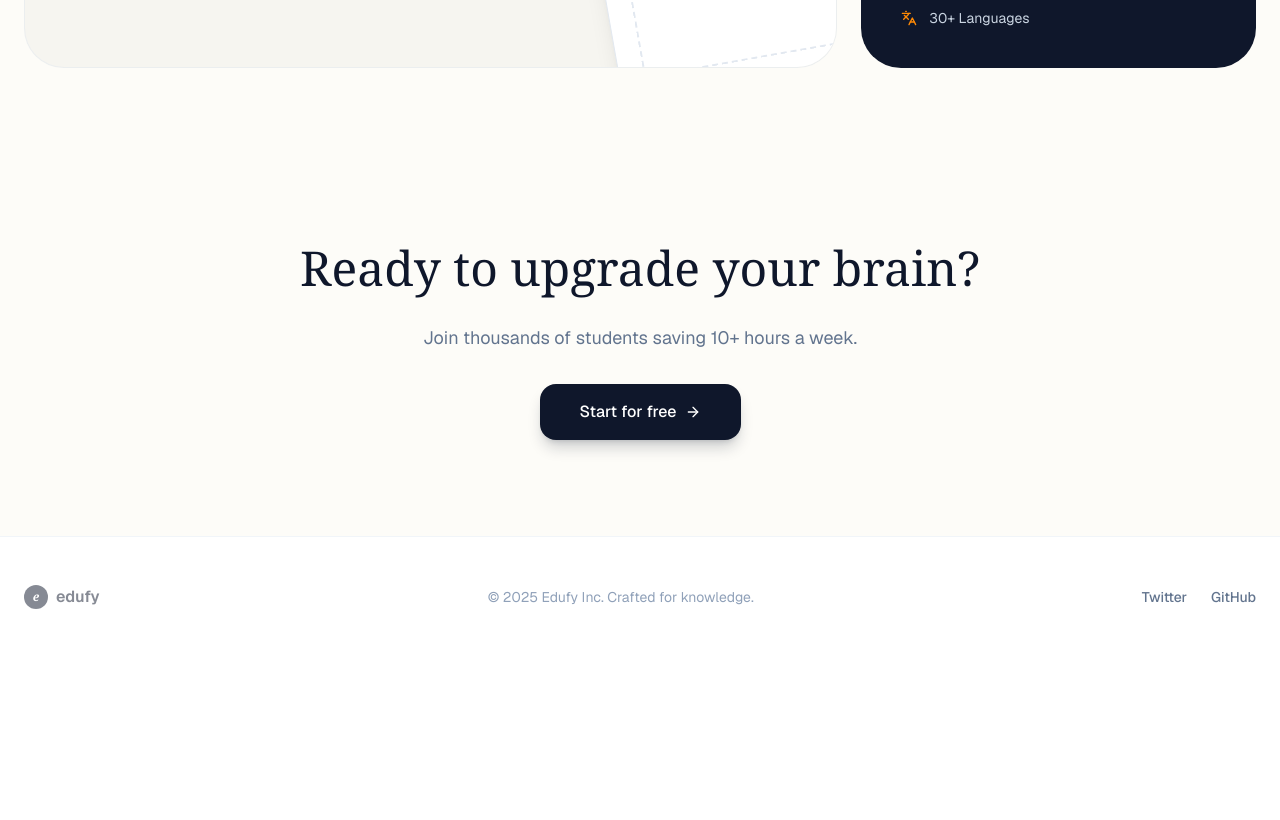
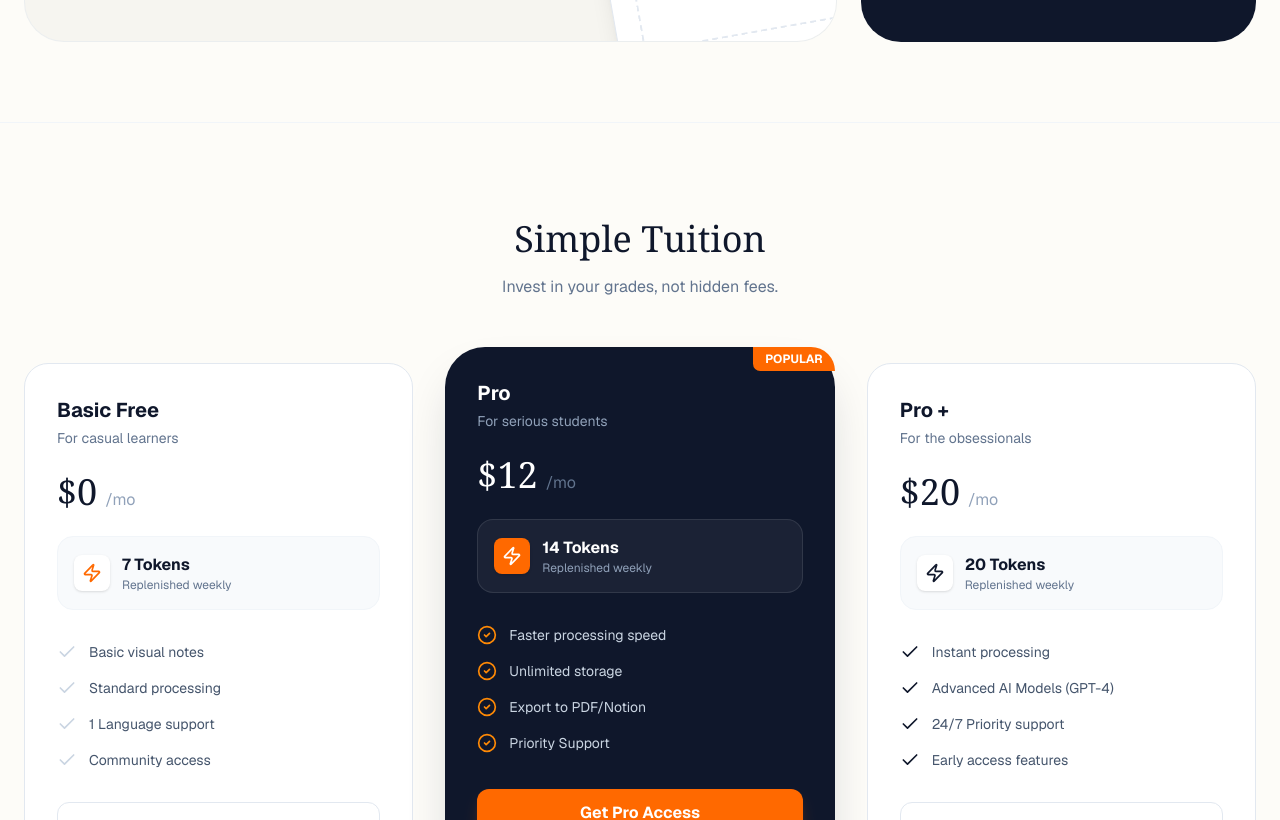
Before and after one commit to hanswys/eduai-fullstack, a Next.js app in the folder eduai-frontend/: page / in a window 1280 px wide. Shown: the part 1980-2800 px from the top of the page. Before the commit the page ends 2637 px from the top, so only its background shows below. Built offline with nearby package versions, Linux system fonts and the light colour scheme; no server answers.

Commit message:
pricing section

```diff
--- a/eduai-frontend/app/page.tsx
+++ b/eduai-frontend/app/page.tsx
@@ -13,7 +13,9 @@ import {
   Languages,
   Clock,
   FileQuestion,
-  AlertCircle
+  AlertCircle,
+  Zap,
+  Check
 } from 'lucide-react';
 
 // --- DECORATIVE COMPONENTS ---
@@ -51,6 +53,7 @@ export default function LandingPage() {
           <div className="hidden md:flex items-center gap-8 text-sm font-medium text-slate-500">
             <a href="#problem" className="hover:text-slate-900 transition-colors">The Problem</a>
             <a href="#features" className="hover:text-slate-900 transition-colors">Methodology</a>
+            <a href="#pricing" className="hover:text-slate-900 transition-colors">Tuition</a>
           </div>
 
           <div className="flex items-center gap-3">
@@ -71,6 +74,7 @@ export default function LandingPage() {
           <div className="flex flex-col gap-6 text-2xl font-serif text-slate-900">
             <a href="#problem" onClick={() => setIsMenuOpen(false)}>The Problem</a>
             <a href="#features" onClick={() => setIsMenuOpen(false)}>Methodology</a>
+            <a href="#pricing" onClick={() => setIsMenuOpen(false)}>Pricing</a>
             <a href="/login" onClick={() => setIsMenuOpen(false)}>Sign In</a>
             <a href="/signup" className="text-orange-600" onClick={() => setIsMenuOpen(false)}>Try for free</a>
           </div>
@@ -106,7 +110,7 @@ export default function LandingPage() {
         </div>
       </main>
 
-      {/* PROBLEM SECTION (Replaces Waitlist) */}
+      {/* PROBLEM SECTION */}
       <section id="problem" className="py-20 px-4">
          <div className="max-w-6xl mx-auto">
             <div className="text-center mb-16">
@@ -115,36 +119,33 @@ export default function LandingPage() {
             </div>
 
             <div className="grid md:grid-cols-3 gap-8">
-               {/* Pain Point 1 */}
                <div className="p-8 bg-white border border-slate-100 rounded-3xl shadow-sm hover:shadow-md transition duration-300">
                   <div className="w-12 h-12 bg-red-50 rounded-xl flex items-center justify-center mb-6">
                      <FileQuestion className="w-6 h-6 text-red-500" />
                   </div>
                   <h4 className="text-xl font-bold text-slate-900 mb-3">Information Overload</h4>
                   <p className="text-slate-500 leading-relaxed">
-                     You have 2 hours to digest 50 pages of dense text. Traditional note-taking is too slow to keep up with the volume of information.
+                     You have 2 hours to digest 50 pages of dense text. Traditional note-taking is too slow.
                   </p>
                </div>
 
-               {/* Pain Point 2 */}
                <div className="p-8 bg-white border border-slate-100 rounded-3xl shadow-sm hover:shadow-md transition duration-300">
                   <div className="w-12 h-12 bg-orange-50 rounded-xl flex items-center justify-center mb-6">
                      <AlertCircle className="w-6 h-6 text-orange-500" />
                   </div>
                   <h4 className="text-xl font-bold text-slate-900 mb-3">Language Barriers</h4>
                   <p className="text-slate-500 leading-relaxed">
-                     Textbooks are often written in complex academic language or foreign tongues, making simple concepts unnecessarily hard to decode.
+                     Textbooks often use complex academic language or foreign tongues, making simple concepts hard to decode.
                   </p>
                </div>
 
-               {/* Pain Point 3 */}
                <div className="p-8 bg-white border border-slate-100 rounded-3xl shadow-sm hover:shadow-md transition duration-300">
                   <div className="w-12 h-12 bg-slate-100 rounded-xl flex items-center justify-center mb-6">
                      <Clock className="w-6 h-6 text-slate-600" />
                   </div>
                   <h4 className="text-xl font-bold text-slate-900 mb-3">Disorganized Chaos</h4>
                   <p className="text-slate-500 leading-relaxed">
-                     Notes scattered across three notebooks and five apps. When exam time comes, you spend more time finding notes than actually studying.
+                     Notes scattered across notebooks and apps. You spend more time finding notes than studying.
                   </p>
                </div>
             </div>
@@ -171,8 +172,6 @@ export default function LandingPage() {
                 Don't just read the lecture. See it. Our engine converts dense audio transcripts into structured, easy-to-study knowledge maps.
               </p>
             </div>
-
-            {/* Visual Decoration */}
             <div className="absolute right-[-50px] bottom-[-50px] md:right-[-20px] md:bottom-[-20px] w-64 h-64 bg-white rounded-3xl border border-slate-200 shadow-xl transform rotate-[-10deg] group-hover:rotate-[-5deg] group-hover:translate-y-[-10px] transition duration-500 flex items-center justify-center p-6">
                <div className="w-full h-full border-2 border-dashed border-slate-200 rounded-xl flex items-center justify-center">
                   <BookOpen className="text-slate-200 w-20 h-20" />
@@ -205,7 +204,119 @@ export default function LandingPage() {
               </div>
             </div>
           </div>
+        </div>
+      </section>
 
+      {/* PRICING SECTION */}
+      <section id="pricing" className="py-24 px-4 sm:px-6 border-t border-slate-100">
+        <div className="max-w-7xl mx-auto">
+          <div className="text-center mb-16">
+            <h2 className="text-3xl md:text-4xl font-serif text-slate-900 mb-4">Simple Tuition</h2>
+            <p className="text-slate-500">Invest in your grades, not hidden fees.</p>
+          </div>
+
+          <div className="grid grid-cols-1 md:grid-cols-3 gap-8">
+
+            {/* TIER 1: BASIC */}
+            <div className="relative p-8 bg-white border border-slate-200 rounded-3xl flex flex-col hover:shadow-lg transition-shadow duration-300">
+              <div className="mb-6">
+                <h3 className="text-xl font-bold text-slate-900">Basic Free</h3>
+                <p className="text-sm text-slate-500 mt-1">For casual learners</p>
+              </div>
+              <div className="mb-6">
+                <span className="text-4xl font-serif font-medium text-slate-900">$0</span>
+                <span className="text-slate-400 ml-2">/mo</span>
+              </div>
+              <div className="mb-8 p-4 bg-slate-50 rounded-2xl border border-slate-100 flex items-center gap-3">
+                <div className="bg-white p-2 rounded-lg shadow-sm">
+                   <Zap className="w-5 h-5 text-orange-500" />
+                </div>
+                <div>
+                   <p className="font-bold text-slate-900">7 Tokens</p>
+                   <p className="text-xs text-slate-500">Replenished weekly</p>
+                </div>
+              </div>
+              <ul className="space-y-4 mb-8 flex-1">
+                {['Basic visual notes', 'Standard processing', '1 Language support', 'Community access'].map((feat, i) => (
+                  <li key={i} className="flex items-start gap-3 text-sm text-slate-600">
+                    <Check className="w-5 h-5 text-slate-300 shrink-0" />
+                    <span>{feat}</span>
+                  </li>
+                ))}
+              </ul>
+              <a href="/login" className="w-full py-3 bg-white border border-slate-200 text-slate-900 font-semibold rounded-xl hover:bg-slate-50 transition text-center">
+                Start Learning
+              </a>
+            </div>
+
+            {/* TIER 2: PRO (Highlighted) */}
+            <div className="relative p-8 bg-slate-900 text-white rounded-[2.5rem] flex flex-col shadow-2xl shadow-slate-900/20 transform md:-translate-y-4">
+              <div className="absolute top-0 right-0 bg-orange-500 text-white text-xs font-bold px-3 py-1 rounded-bl-xl rounded-tr-[2.5rem]">
+                POPULAR
+              </div>
+              <div className="mb-6">
+                <h3 className="text-xl font-bold text-white">Pro</h3>
+                <p className="text-sm text-slate-400 mt-1">For serious students</p>
+              </div>
+              <div className="mb-6">
+                <span className="text-4xl font-serif font-medium text-white">$12</span>
+                <span className="text-slate-500 ml-2">/mo</span>
+              </div>
+              <div className="mb-8 p-4 bg-white/5 border border-white/10 rounded-2xl flex items-center gap-3">
+                <div className="bg-orange-500 p-2 rounded-lg shadow-sm">
+                   <Zap className="w-5 h-5 text-white" />
+                </div>
+                <div>
+                   <p className="font-bold text-white">14 Tokens</p>
+                   <p className="text-xs text-slate-400">Replenished weekly</p>
+                </div>
+              </div>
+              <ul className="space-y-4 mb-8 flex-1">
+                {['Faster processing speed', 'Unlimited storage', 'Export to PDF/Notion', 'Priority Support'].map((feat, i) => (
+                  <li key={i} className="flex items-start gap-3 text-sm text-slate-300">
+                    <CheckCircle2 className="w-5 h-5 text-orange-400 shrink-0" />
+                    <span>{feat}</span>
+                  </li>
+                ))}
+              </ul>
+              <a href="/signup" className="w-full py-3 bg-orange-500 text-white font-bold rounded-xl hover:bg-orange-600 transition text-center shadow-lg shadow-orange-500/25">
+                Get Pro Access
+              </a>
+            </div>
+
+            {/* TIER 3: PRO PLUS */}
+            <div className="relative p-8 bg-white border border-slate-200 rounded-3xl flex flex-col hover:shadow-lg transition-shadow duration-300">
+              <div className="mb-6">
+                <h3 className="text-xl font-bold text-slate-900">Pro +</h3>
+                <p className="text-sm text-slate-500 mt-1">For the obsessionals</p>
+              </div>
+              <div className="mb-6">
+                <span className="text-4xl font-serif font-medium text-slate-900">$20</span>
+                <span className="text-slate-400 ml-2">/mo</span>
+              </div>
+              <div className="mb-8 p-4 bg-slate-50 rounded-2xl border border-slate-100 flex items-center gap-3">
+                <div className="bg-white p-2 rounded-lg shadow-sm">
+                   <Zap className="w-5 h-5 text-slate-900" />
+                </div>
+                <div>
+                   <p className="font-bold text-slate-900">20 Tokens</p>
+                   <p className="text-xs text-slate-500">Replenished weekly</p>
+                </div>
+              </div>
+              <ul className="space-y-4 mb-8 flex-1">
+                {['Instant processing', 'Advanced AI Models (GPT-4)', '24/7 Priority support', 'Early access features'].map((feat, i) => (
+                  <li key={i} className="flex items-start gap-3 text-sm text-slate-600">
+                    <Check className="w-5 h-5 text-slate-900 shrink-0" />
+                    <span>{feat}</span>
+                  </li>
+                ))}
+              </ul>
+              <a href="/signup" className="w-full py-3 bg-white border border-slate-200 text-slate-900 font-semibold rounded-xl hover:bg-slate-50 transition text-center">
+                Go Limitless
+              </a>
+            </div>
+
+          </div>
         </div>
       </section>
 
```
Also changed, not shown: eduai-frontend/components/FeedbackWidget.tsx (+43 -11 lines), 2 other files (tests, documents, lock files or other folders).
